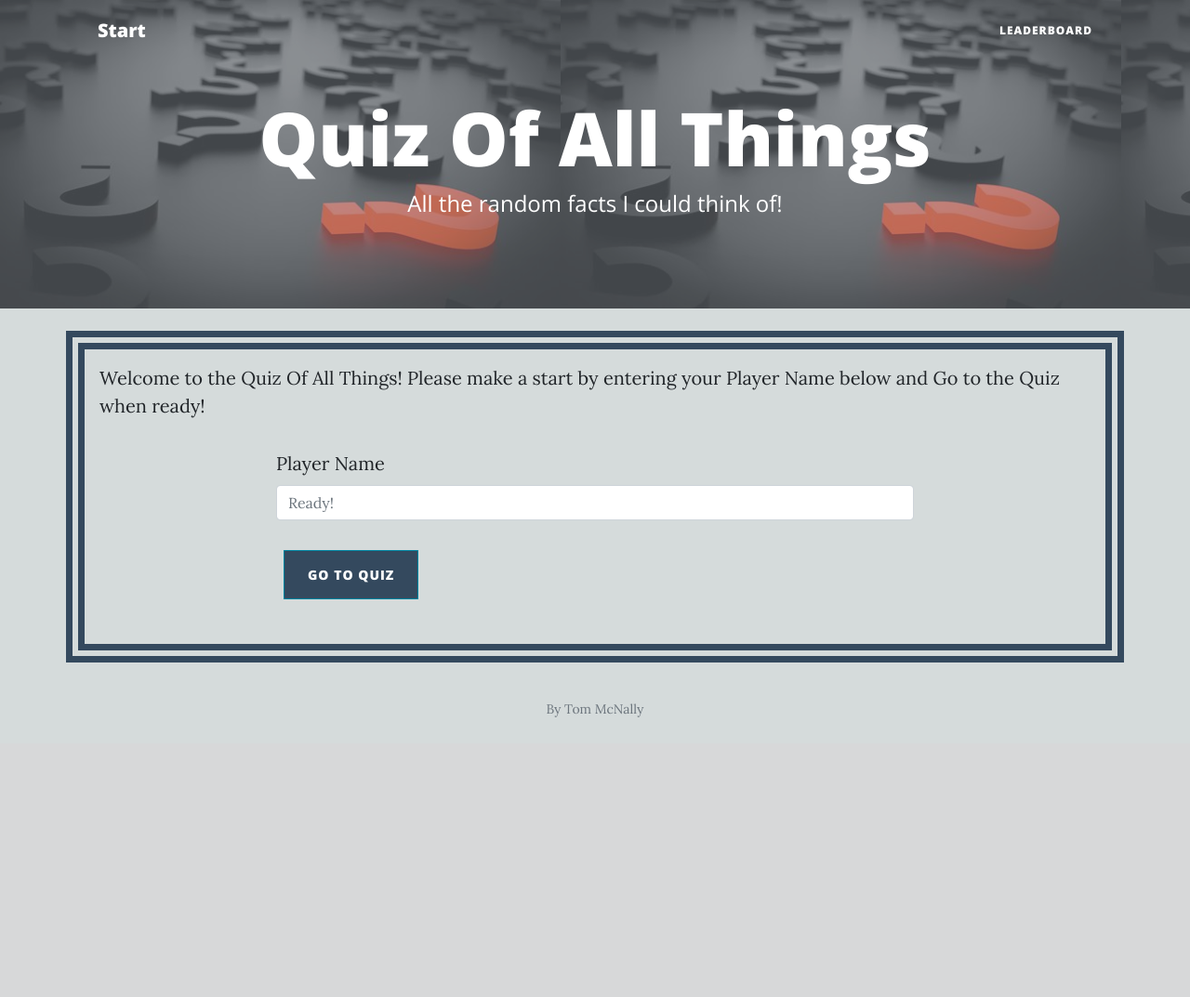
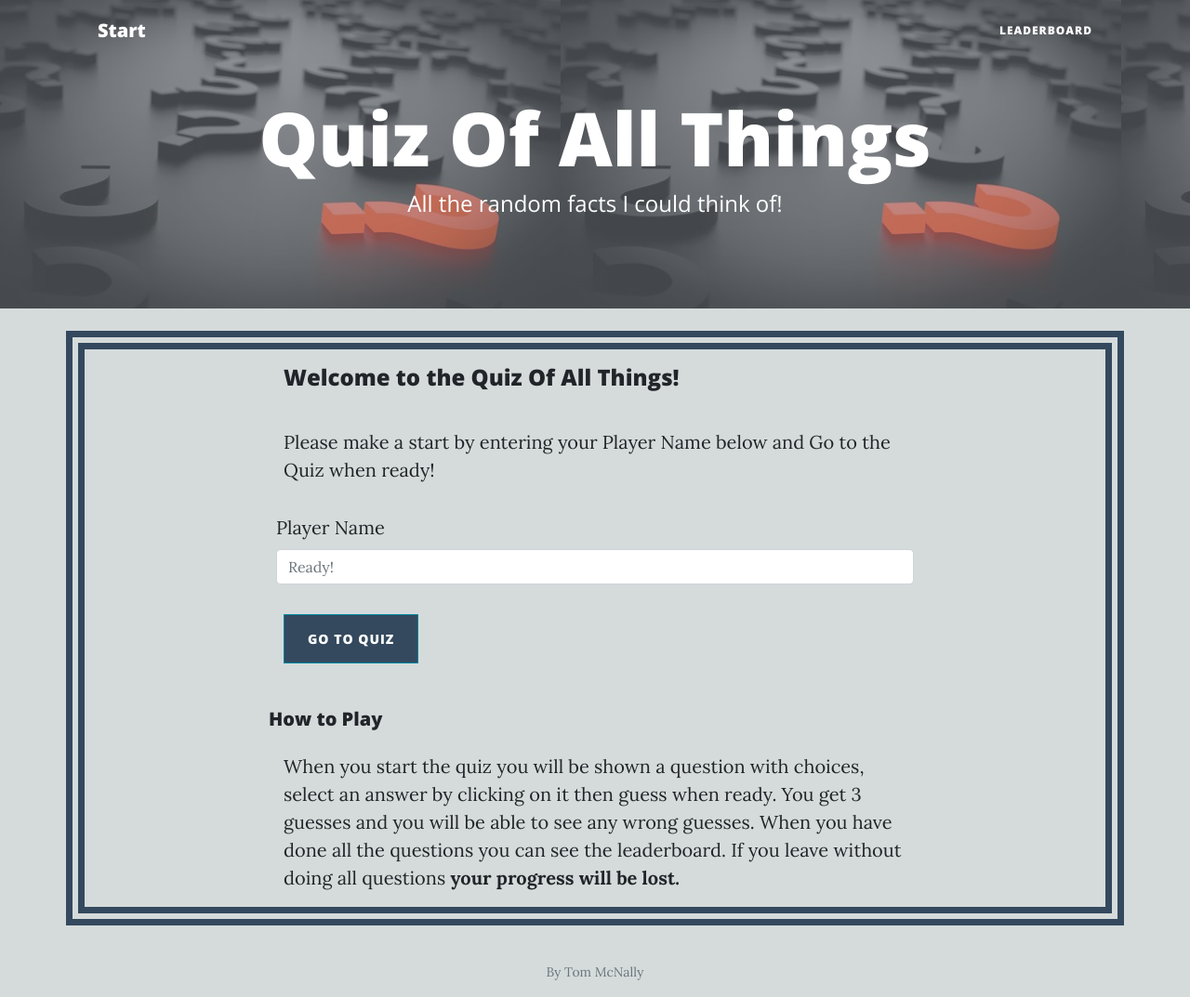
Before and after one commit to Code-Institute-Submissions/Quiz-Project, a Flask app: page / in a window 1280 px wide. Shown: the whole page at 93% size. Before the commit the page ends 772 px from the top, so only its background shows below. Run offline with Flask 2, Linux system fonts and the light colour scheme; some libraries are stand-ins or nearby versions.

Commit message:
added some text and change position of flash messages

```diff
--- a/templates/index.html
+++ b/templates/index.html
@@ -2,8 +2,20 @@
 
 <div class="container main_content">
     <div class="row content">
-        <p class="header_text">Welcome to the Quiz Of All Things! Please make a start by entering your Player Name below and Go to the Quiz when ready!</p>
         <div class="col-lg-8 col-md-10 mx-auto">
+            <h4 class="header_text">Welcome to the Quiz Of All Things!</h4>
+            <p class="header_text">Please make a start by entering your Player Name below and Go to the Quiz when ready!</p>
+        </div>
+        <div class="col-lg-8 col-md-10 mx-auto">
+            {% with messages = get_flashed_messages() %}
+                {% if messages %}
+                <div class="flashes">
+                    {% for message in messages %}
+                    <p>{{ message }}</p>
+                    {% endfor %}
+                </div>
+                {% endif %}
+            {% endwith %}
             <form class="quiz" method="POST">
                 <div class="control-group">
                     <div class="form-group">
@@ -15,16 +27,17 @@
                 <div class="form-group quiz">
                     <button type="submit" class="btn btn-primary">Go to Quiz</button>
                 </div>
-                {% with messages = get_flashed_messages() %}
-                    {% if messages %}
-                    <div class="flashes">
-                        {% for message in messages %}
-                        <p>{{ message }}</p>
-                        {% endfor %}
-                    </div>
-                    {% endif %}
-                {% endwith %}
             </form>
+        </div>
+        <div class="col-lg-8 col-md-10 mx-auto">
+            <h5>How to Play</h5>
+            <p class="header_text">
+                When you start the quiz you will be shown a question with choices,
+                select an answer by clicking on it then guess when ready. You get
+                3 guesses and you will be able to see any wrong guesses. When you
+                have done all the questions you can see the leaderboard. If you
+                leave without doing all questions <strong>your progress will be lost.</strong>
+            </p>
         </div>
     </div>
 </div>
--- a/templates/quiz.html
+++ b/templates/quiz.html
@@ -2,7 +2,7 @@
 
 <div class="container main_content">
     <div class="row content">
-        <div class="col-lg-10 col-md-10 mx-auto">
+        <div class="col-lg-10 col-md-12 mx-auto">
             <div class="d-flex justify-content-between header_text">
                 <div>
                     <h5>Question {{ question.number }}/{{ no_of_questions }}</h5>
```
